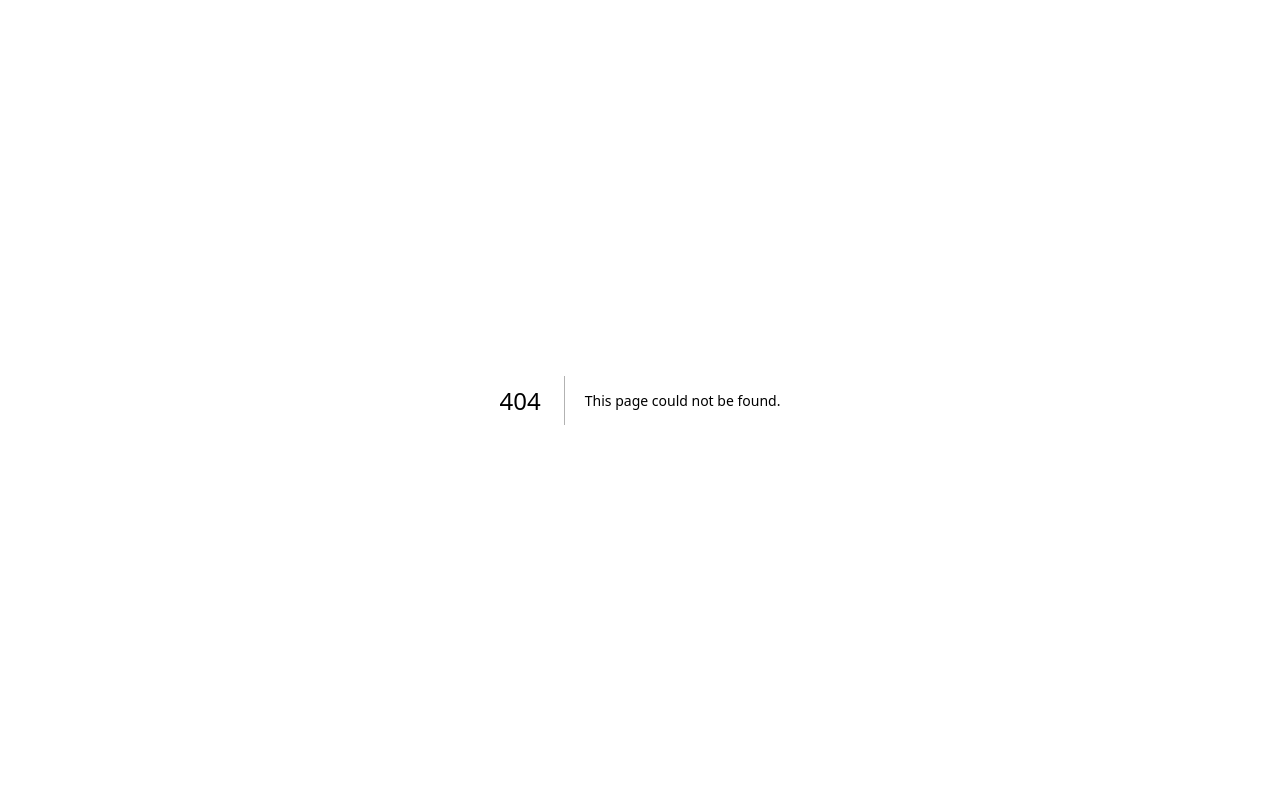
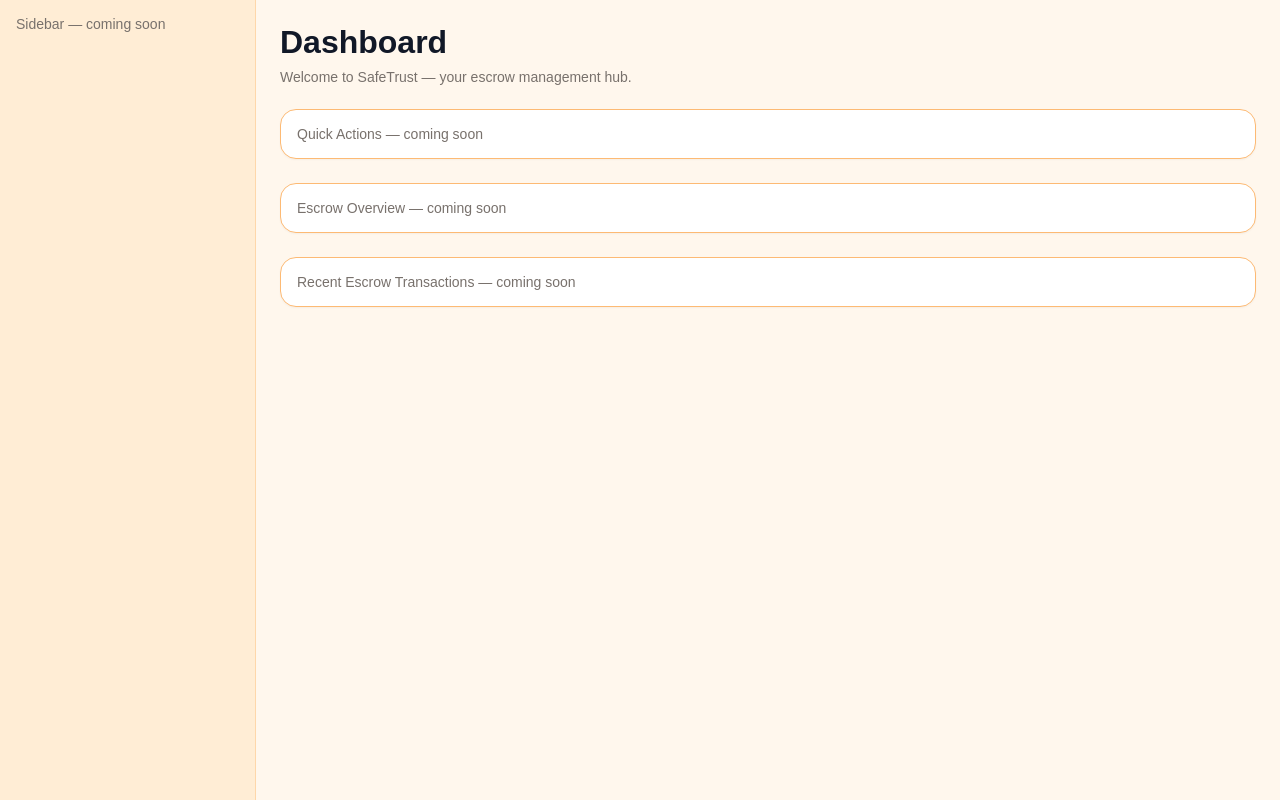
Before and after one commit to safetrustcr/dApp-SafeTrust, a Next.js app in the folder apps/web/: page /dashboard in a window 1280 px wide. Before the commit this address had no page. Built offline with nearby package versions, Linux system fonts and the light colour scheme.

Commit message:
feat: scaffold dashboard route placeholder

```diff
--- /dev/null
+++ b/apps/web/src/app/dashboard/layout.tsx
@@ -0,0 +1,45 @@
+// TODO: replace sidebar stub with real Sidebar component once merged in frontend-SafeTrust
+// Source: frontend-SafeTrust/src/components/dashboard/Sidebar.tsx
+
+import type { CSSProperties, ReactNode } from 'react';
+
+const styles = {
+  wrapper: {
+    display: 'flex',
+    minHeight: '100vh',
+    backgroundColor: '#fff7ed',
+  } satisfies CSSProperties,
+  aside: {
+    display: 'none',
+    width: '16rem',
+    flexShrink: 0,
+    borderRight: '1px solid #fed7aa',
+    backgroundColor: '#ffedd5',
+    padding: '1rem',
+  } satisfies CSSProperties,
+  sidebarCopy: {
+    fontSize: '0.875rem',
+    color: '#78716c',
+  } satisfies CSSProperties,
+  main: {
+    flex: 1,
+    maxWidth: '80rem',
+    padding: '1.5rem',
+  } satisfies CSSProperties,
+} as const;
+
+export default function DashboardLayout({
+  children,
+}: {
+  children: ReactNode;
+}) {
+  return (
+    <div style={styles.wrapper}>
+      {/* TODO: replace with <Sidebar /> — frontend-SafeTrust/src/components/dashboard/Sidebar.tsx */}
+      <aside style={styles.aside} className="dashboard-sidebar">
+        <div style={styles.sidebarCopy}>Sidebar — coming soon</div>
+      </aside>
+      <main style={styles.main}>{children}</main>
+    </div>
+  );
+}
--- /dev/null
+++ b/apps/web/src/app/dashboard/page.tsx
@@ -0,0 +1,60 @@
+// TODO: replace stub sections with real components once merged in frontend-SafeTrust
+// Sources:
+//   frontend-SafeTrust/src/components/dashboard/EscrowsByStatus.tsx
+//   frontend-SafeTrust/src/components/dashboard/EscrowTable.tsx
+//   frontend-SafeTrust/src/components/dashboard/QuickActions.tsx
+
+import type { CSSProperties } from 'react';
+
+const styles = {
+  container: {
+    display: 'flex',
+    flexDirection: 'column',
+    gap: '1.5rem',
+  } satisfies CSSProperties,
+  intro: {
+    display: 'flex',
+    flexDirection: 'column',
+    gap: '0.5rem',
+  } satisfies CSSProperties,
+  card: {
+    border: '1px solid #fdba74',
+    borderRadius: '1rem',
+    backgroundColor: '#ffffff',
+    padding: '1rem',
+    boxShadow: '0 1px 2px rgba(0, 0, 0, 0.04)',
+  } satisfies CSSProperties,
+  muted: {
+    margin: 0,
+    fontSize: '0.875rem',
+    color: '#78716c',
+  } satisfies CSSProperties,
+} as const;
+
+export default function DashboardPage() {
+  return (
+    <div style={styles.container}>
+      <div style={styles.intro}>
+        <h1 style={{ margin: 0, fontSize: '2rem', fontWeight: 700 }}>Dashboard</h1>
+        <p style={styles.muted}>
+          Welcome to SafeTrust — your escrow management hub.
+        </p>
+      </div>
+
+      {/* TODO: replace with <QuickActions /> */}
+      <div style={styles.card}>
+        <p style={styles.muted}>Quick Actions — coming soon</p>
+      </div>
+
+      {/* TODO: replace with <EscrowsByStatus /> */}
+      <div style={styles.card}>
+        <p style={styles.muted}>Escrow Overview — coming soon</p>
+      </div>
+
+      {/* TODO: replace with <EscrowTable /> */}
+      <div style={styles.card}>
+        <p style={styles.muted}>Recent Escrow Transactions — coming soon</p>
+      </div>
+    </div>
+  );
+}
--- a/apps/web/src/app/globals.css
+++ b/apps/web/src/app/globals.css
@@ -21,3 +21,9 @@ a {
     display: block !important;
   }
 }
+
+@media (min-width: 768px) {
+  .dashboard-sidebar {
+    display: block !important;
+  }
+}
```
Also changed, not shown: 1 other file (tests, documents, lock files or other folders).
